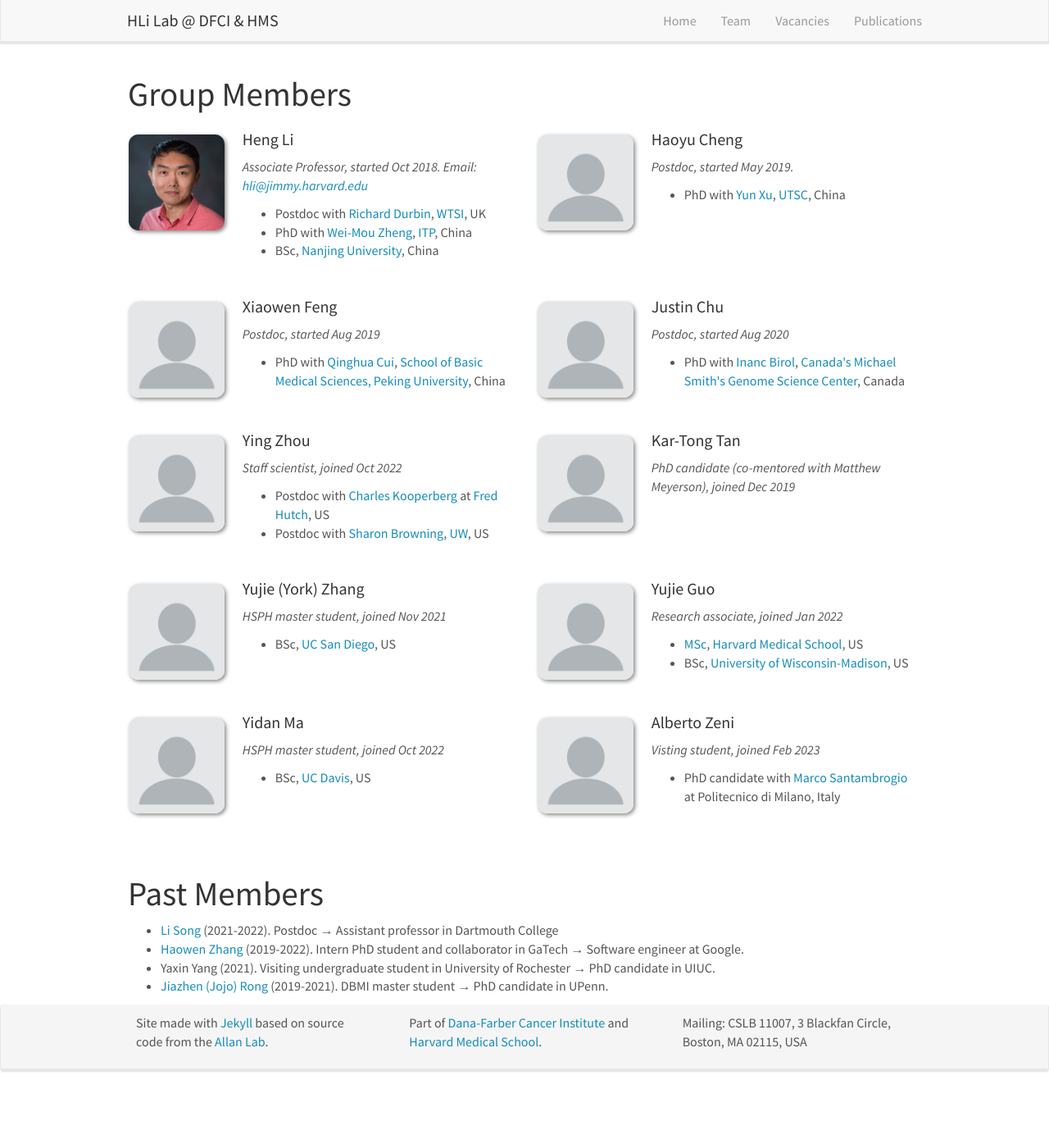
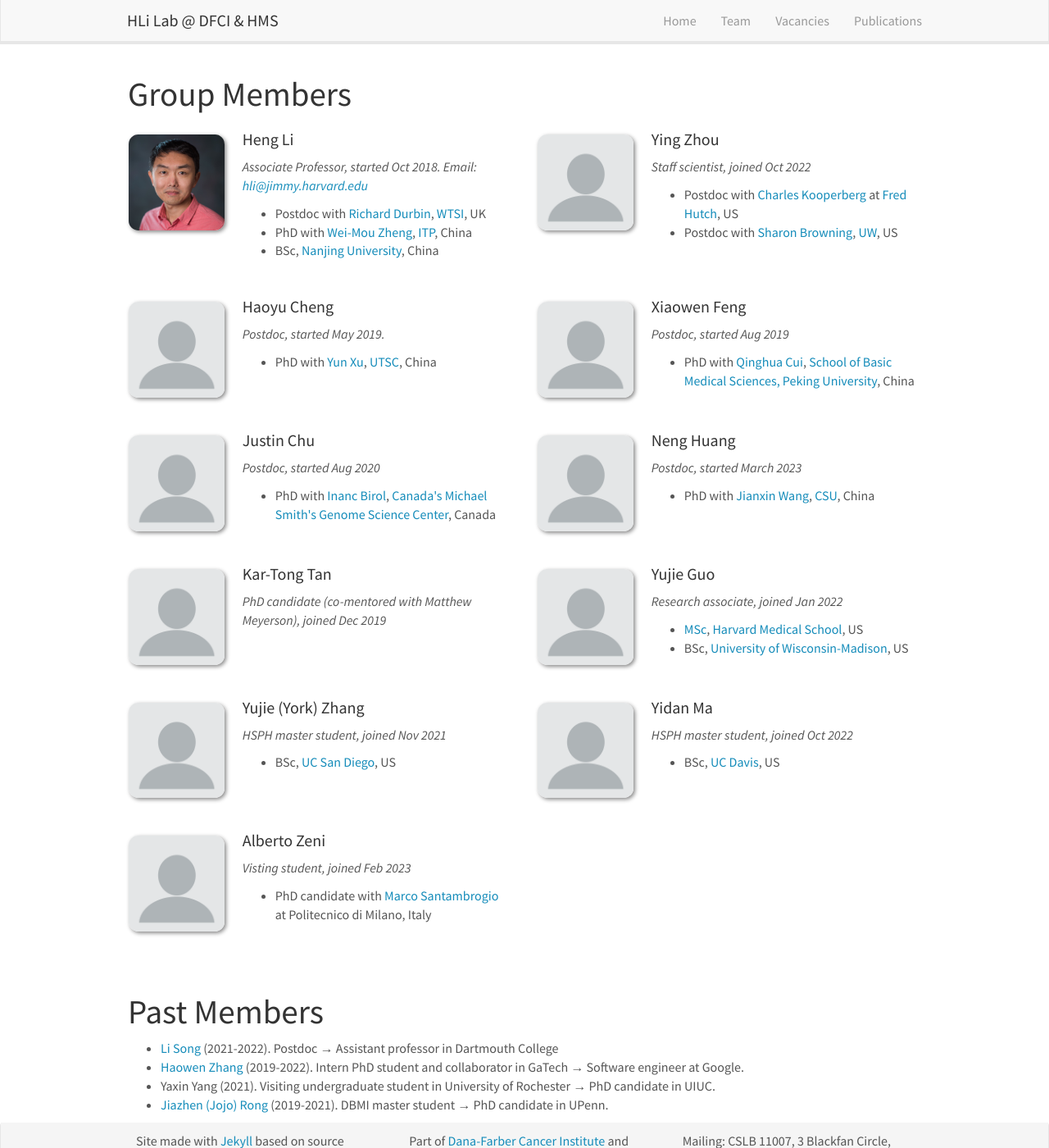
Before and after one commit to hlilab/hlilab.github.io, a Jekyll site: the page built from _pages/team.md, in a window 1280 px wide and 1400 px high. Shown: the whole window at 82% size. Built offline with Jekyll 4.4.1, drawn with Linux system fonts in a browser that asks for light colours; nearby versions of some CDN libraries.

Commit message:
added Neng

```diff
--- a/_data/team_members.yml
+++ b/_data/team_members.yml
@@ -7,6 +7,13 @@
   education1: Postdoc with <a href="https://www.gen.cam.ac.uk/research-groups/durbin">Richard Durbin</a>, <a href="https://www.sanger.ac.uk">WTSI</a>, UK
   education2: PhD with <a href="http://power.itp.ac.cn/~zheng/">Wei-Mou Zheng</a>, <a href="http://english.itp.cas.cn">ITP</a>, China
   education3: BSc, <a href="https://www.nju.edu.cn/EN/">Nanjing University</a>, China
+
+- name: Ying Zhou
+  photo: default.png
+  info: Staff scientist, joined Oct 2022
+  number_educ: 2
+  education1: Postdoc with <a href="https://research.fredhutch.org/kooperberg/en/team-members.html">Charles Kooperberg</a> at <a href="https://www.fredhutch.org/en.html">Fred Hutch</a>, US
+  education2: Postdoc with <a href="https://sites.uw.edu/sguy/">Sharon Browning</a>, <a href="https://www.washington.edu">UW</a>, US
 
 - name: Haoyu Cheng
   photo: default.png
@@ -26,23 +33,16 @@
   number_educ: 1
   education1: PhD with <a href="https://www.bcgsc.ca/people/inanc-birol">Inanc Birol</a>, <a href="https://www.bcgsc.ca">Canada's Michael Smith's Genome Science Center</a>, Canada
 
-- name: Ying Zhou
+- name: Neng Huang
   photo: default.png
-  info: Staff scientist, joined Oct 2022
-  number_educ: 2
-  education1: Postdoc with <a href="https://research.fredhutch.org/kooperberg/en/team-members.html">Charles Kooperberg</a> at <a href="https://www.fredhutch.org/en.html">Fred Hutch</a>, US
-  education2: Postdoc with <a href="https://sites.uw.edu/sguy/">Sharon Browning</a>, <a href="https://www.washington.edu">UW</a>, US
+  info: Postdoc, started March 2023
+  number_educ: 1
+  education1: PhD with <a href="http://bioinformatics.csu.edu.cn/JXWang/index.html">Jianxin Wang</a>, <a href="https://en.csu.edu.cn/">CSU</a>, China
 
 - name: Kar-Tong Tan
   photo: default.png
   info: PhD candidate (co-mentored with Matthew Meyerson), joined Dec 2019
   number_educ: 0
-
-- name: Yujie (York) Zhang
-  photo: default.png
-  info: HSPH master student, joined Nov 2021
-  number_educ: 1
-  education1: BSc, <a href="https://ucsd.edu/">UC San Diego</a>, US
 
 - name: Yujie Guo
   photo: default.png
@@ -50,6 +50,12 @@
   number_educ: 2
   education1: <a href="https://dbmi.hms.harvard.edu/education/master-biomedical-informatics">MSc</a>, <a href="https://dbmi.hms.harvard.edu/">Harvard Medical School</a>, US
   education2: BSc, <a href="https://www.wisc.edu/">University of Wisconsin-Madison</a>, US
+
+- name: Yujie (York) Zhang
+  photo: default.png
+  info: HSPH master student, joined Nov 2021
+  number_educ: 1
+  education1: BSc, <a href="https://ucsd.edu/">UC San Diego</a>, US
 
 - name: Yidan Ma
   photo: default.png
```
